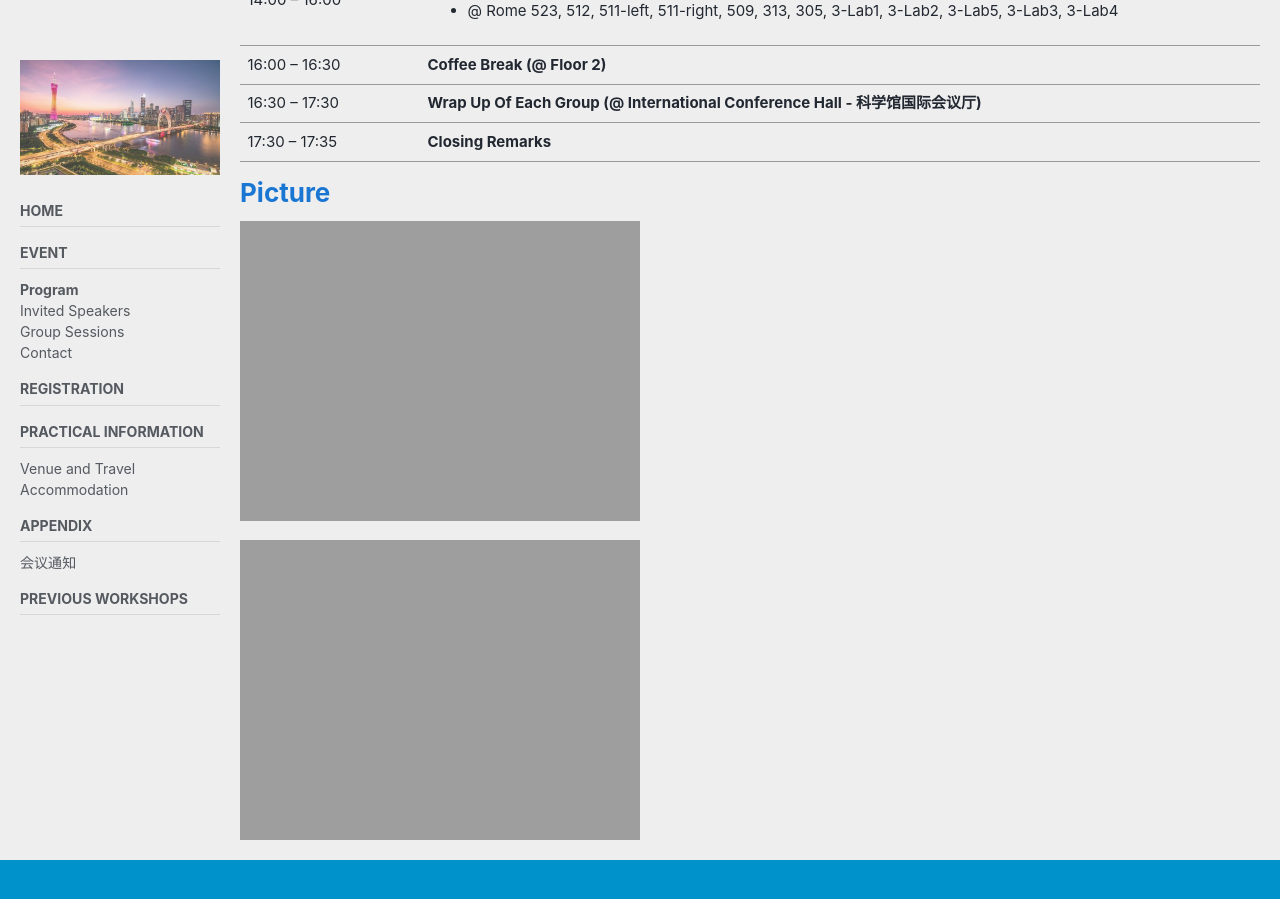
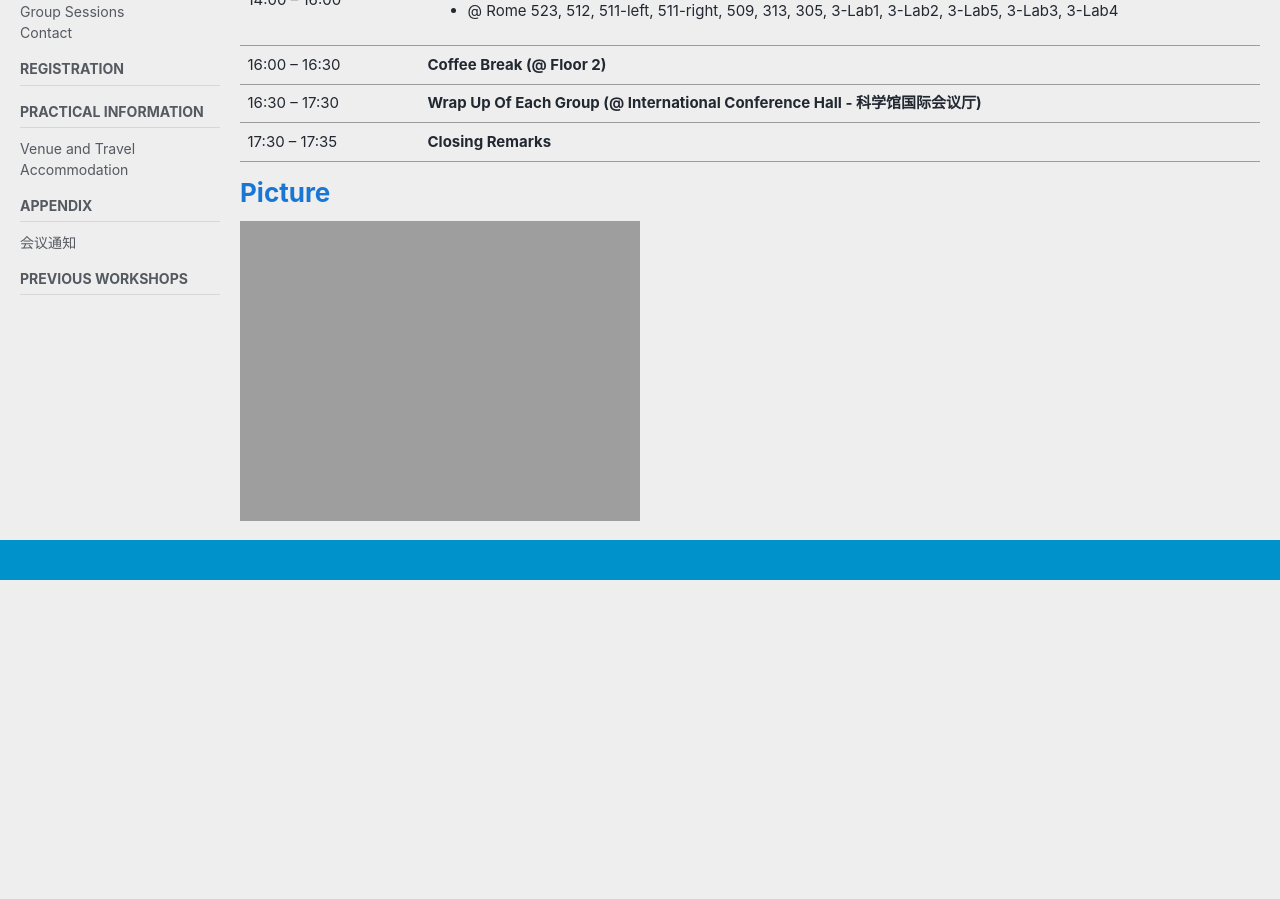
Before and after one commit to cryptanalysisbench/SATbench, a Jekyll site: the page built from program.md, in a window 1280 px wide and 900 px high, scrolled down 2817 px. Built offline with Jekyll 4.4.1, drawn with Linux system fonts in a browser that asks for light colours; cached includes are drawn as plain includes; nearby versions of some CDN libraries; our own code applies the rules of GitHub Pages for plain Markdown files; after the commit the page ends 3397 px from its top, so only the background shows below that.

Commit message:
Update program.md

```diff
--- a/program.md
+++ b/program.md
@@ -196,5 +196,3 @@ sidebar:
 
 # Picture
 ![picture](https://askworkshop.github.io/ask2023/assets/images/picture.jpg)
-
-<img src="https://askworkshop.github.io/ask2023/assets/images/picture.jpg" class="text-align:center;" />
```
